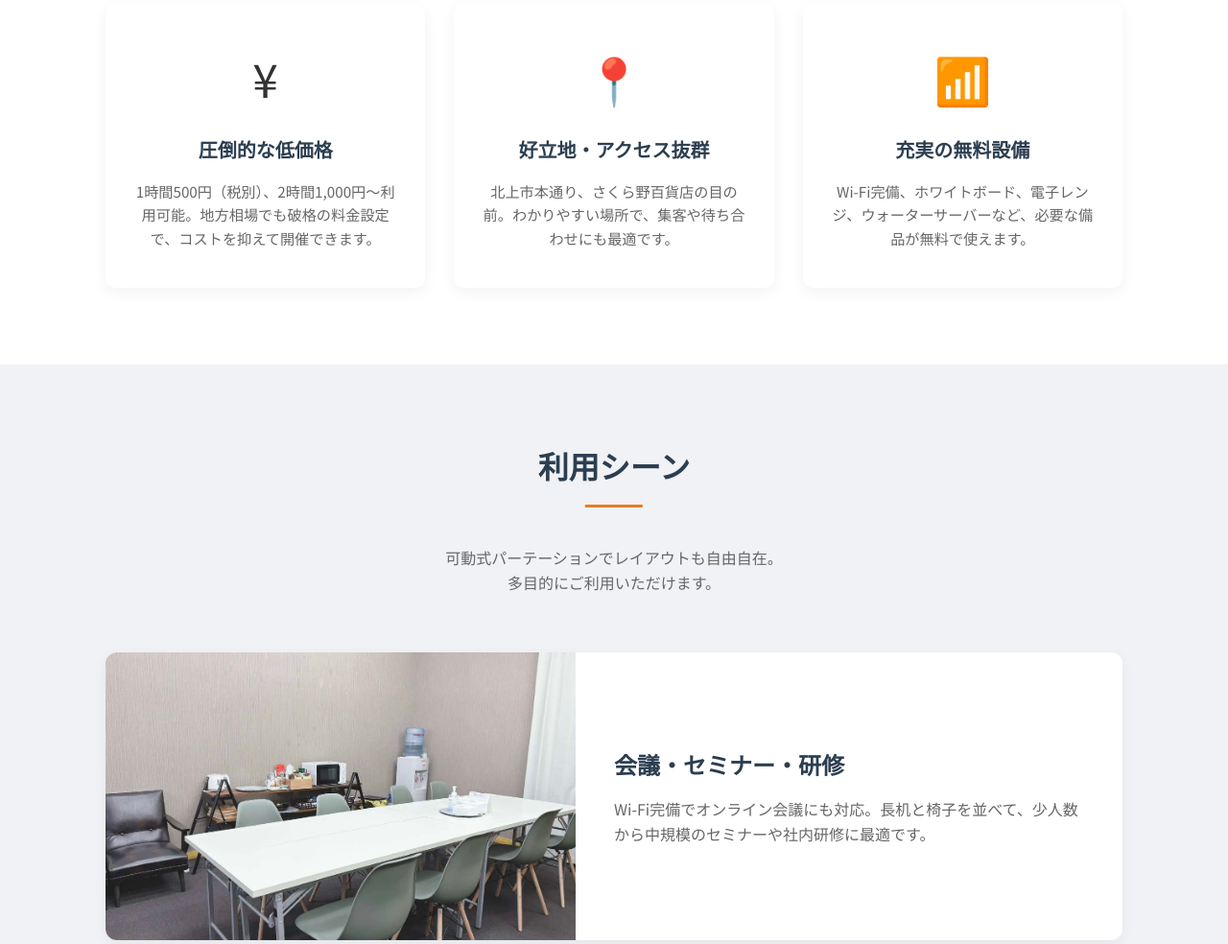
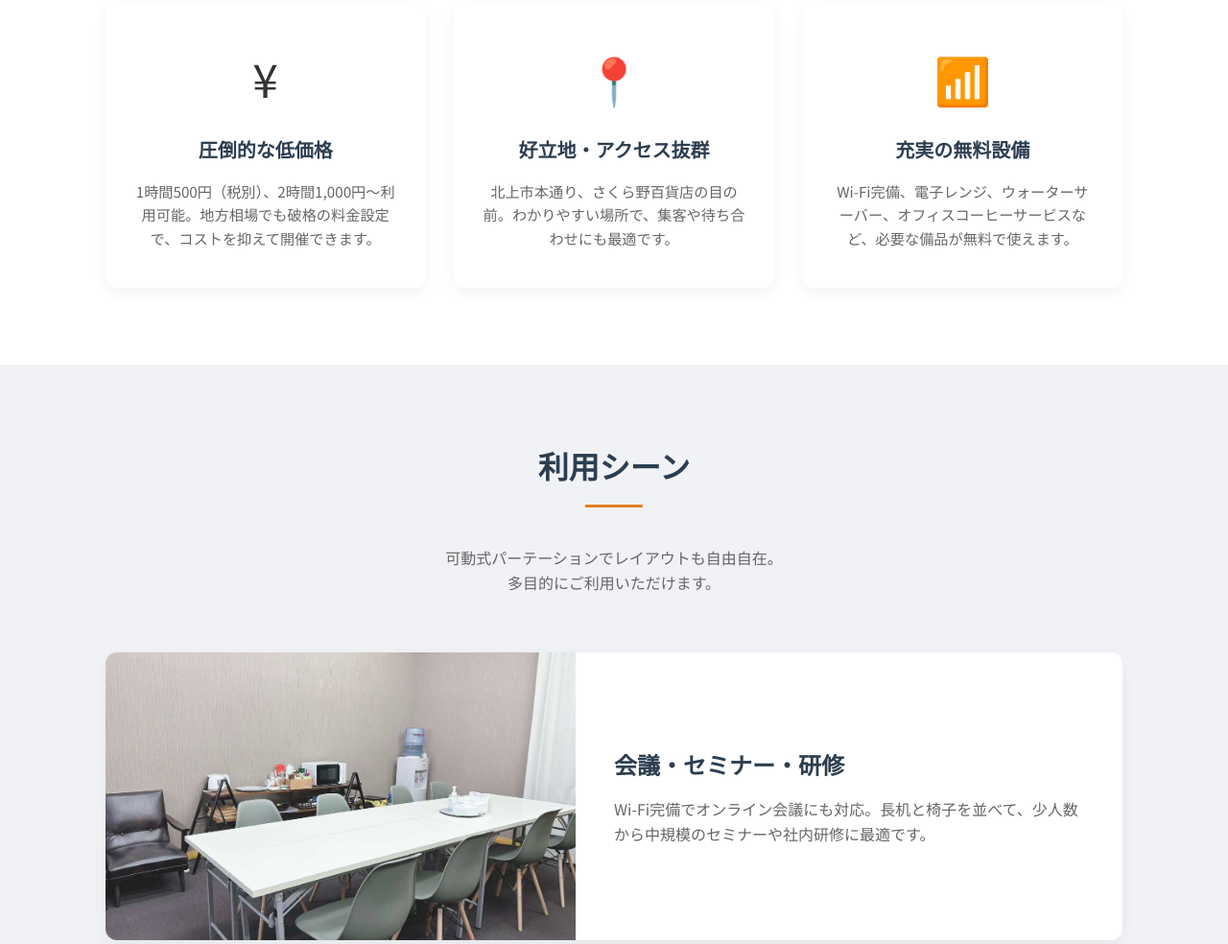
Before and after one commit to yuudaic/251211, a plain HTML site: page index.html in a window 1280 px wide. Shown: the part 896-1880 px from the top of the page at 96% size. Drawn offline with Linux system fonts and the light colour scheme.

Commit message:
Add files via upload

```diff
--- a/index.html
+++ b/index.html
@@ -80,7 +80,7 @@
                 <div class="feature-card">
                     <div class="feature-card__icon">📶</div>
                     <h4 class="feature-card__title">充実の無料設備</h4>
-                    <p class="feature-card__text">Wi-Fi完備、ホワイトボード、電子レンジ、ウォーターサーバーなど、必要な備品が無料で使えます。</p>
+                    <p class="feature-card__text">Wi-Fi完備、電子レンジ、ウォーターサーバー、オフィスコーヒーサービスなど、必要な備品が無料で使えます。</p>
                 </div>
             </div>
         </div>
```
